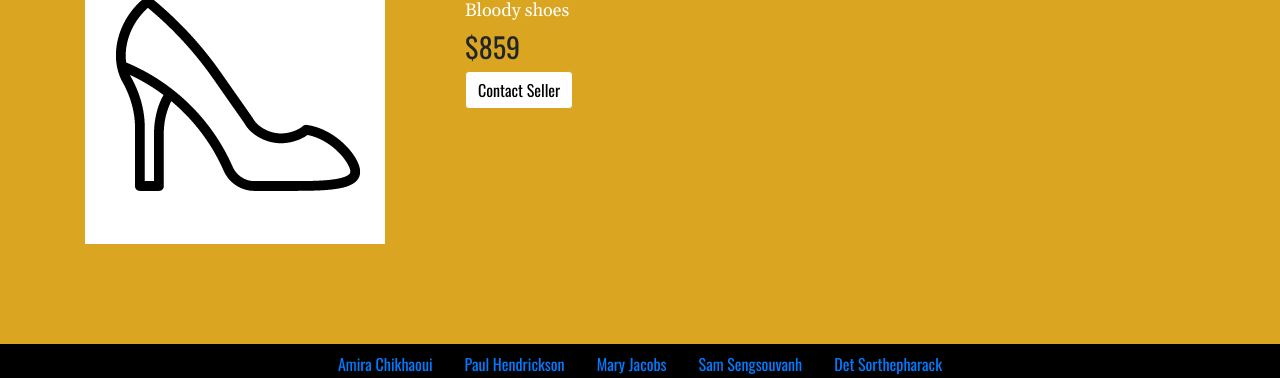
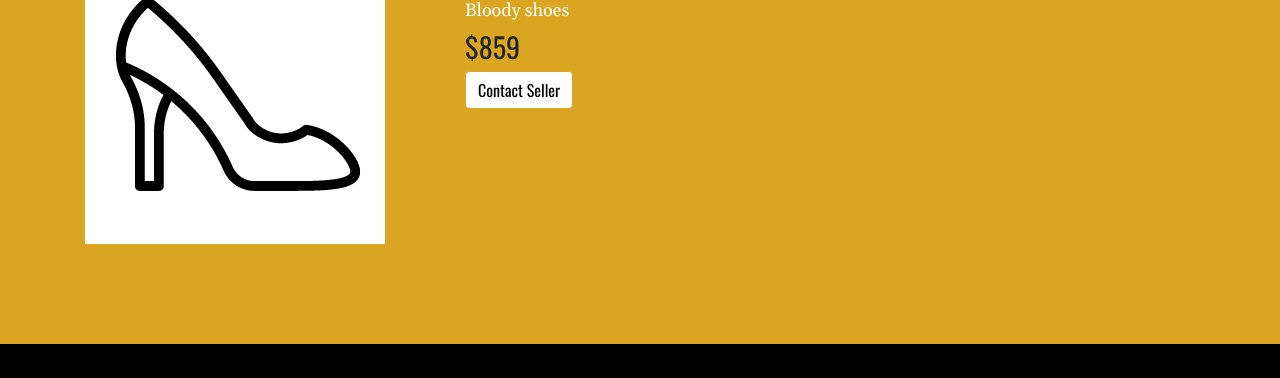
Before and after one commit to TheMaryJacobs/Detsy, a website: page public/html/product-page.html in a window 1280 px wide. Shown: the part 418-796 px from the top of the page. Drawn offline with nearby package versions, Linux system fonts and the light colour scheme; files whose address does not match are found by name.

Commit message:
remove double footer on product-page

```diff
--- a/public/html/product-page.html
+++ b/public/html/product-page.html
@@ -64,25 +64,6 @@
 
       </div>
 
-      <footer class="footer">
-        <ul class="nav justify-content-center">
-          <li class="nav-item foot">
-            <a class="nav-link" href="https://github.com/amira07hafnaoui">Amira Chikhaoui</a>
-          </li>
-          <li class="nav-item foot">
-            <a class="nav-link" href="https://github.com/paulrobhendrickson">Paul Hendrickson</a>
-          </li>
-          <li class="nav-item foot">
-            <a class="nav-link" href="https://github.com/TheMaryJacobs">Mary Jacobs</a>
-          </li>
-          <li class="nav-item foot">
-            <a class="nav-link" href="https://github.com/samanthasengsouvanh">Sam Sengsouvanh</a>
-          </li>
-          <li class="nav-item foot">
-            <a class="nav-link" href="https://github.com/Dsorthep">Det Sorthepharack</a>
-          </li>
-        </ul>
-      </footer>
 
       <footer class="footer">
           <ul class="nav justify-content-center">
```
